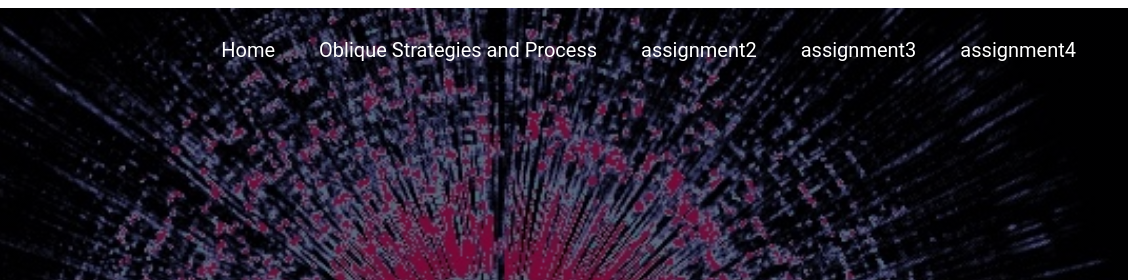
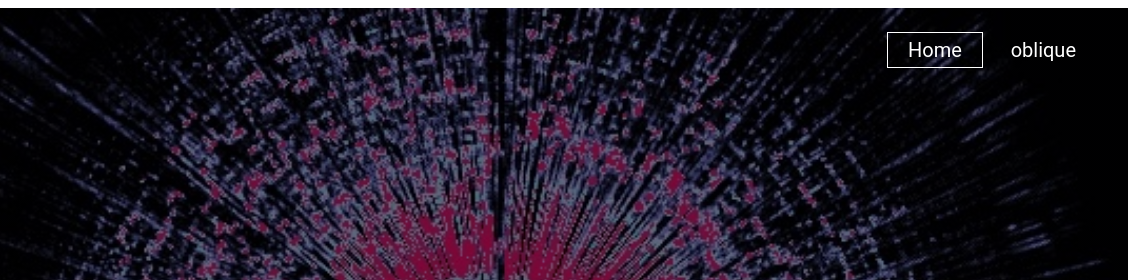
Before and after one commit to MengshiChen/art103, a plain HTML site: page index.html in a window 1280 px wide. Shown: the top 280 px of the page, 144-1280 px from the left. Drawn offline with Linux system fonts and the light colour scheme.

Commit message:
html fixed

```diff
--- a/css/style.css
+++ b/css/style.css
@@ -30,18 +30,22 @@ header{
   font-size: 20px;
 }
 
-/* .main-nav li.active a {
+.main-nav li.active a {
   border: 1px solid white;
-} */
+}
 
 .main-nav li a:hover {
-  border:1px solid white;
+  border: 1px solid white;
 }
 
 .crown img {
   width: 100px;
   height:auto;
   float: left;
+}
+
+body{
+  font-family: monospace;
 }
 
 .row {
--- a/index.html
+++ b/index.html
@@ -7,17 +7,17 @@
   </head>
   <body>
     <header>
+
       <div class="row">
         <div class="crown">
           <img src="images/crown.png">
         </div>
 
         <ul class="main-nav">
-          <li><a href="index.html"> Home </a></li>
-          <li><a href="http://stevedurie.com/cadre/f20classes/art103/01oblique.html">  Oblique Strategies and Process </a></li>
-          <li><a href="">assignment2</a></li>
-          <li><a href="">assignment3</a></li>
-          <li><a href="">assignment4</a></li>
+
+          <li class="active"><a href="index.html"> Home </a></li>
+          <li><a href="oblique.html"> oblique </a></li>
+
 
         </ul>
 
```
Also changed, not shown: oblique.html (added).
